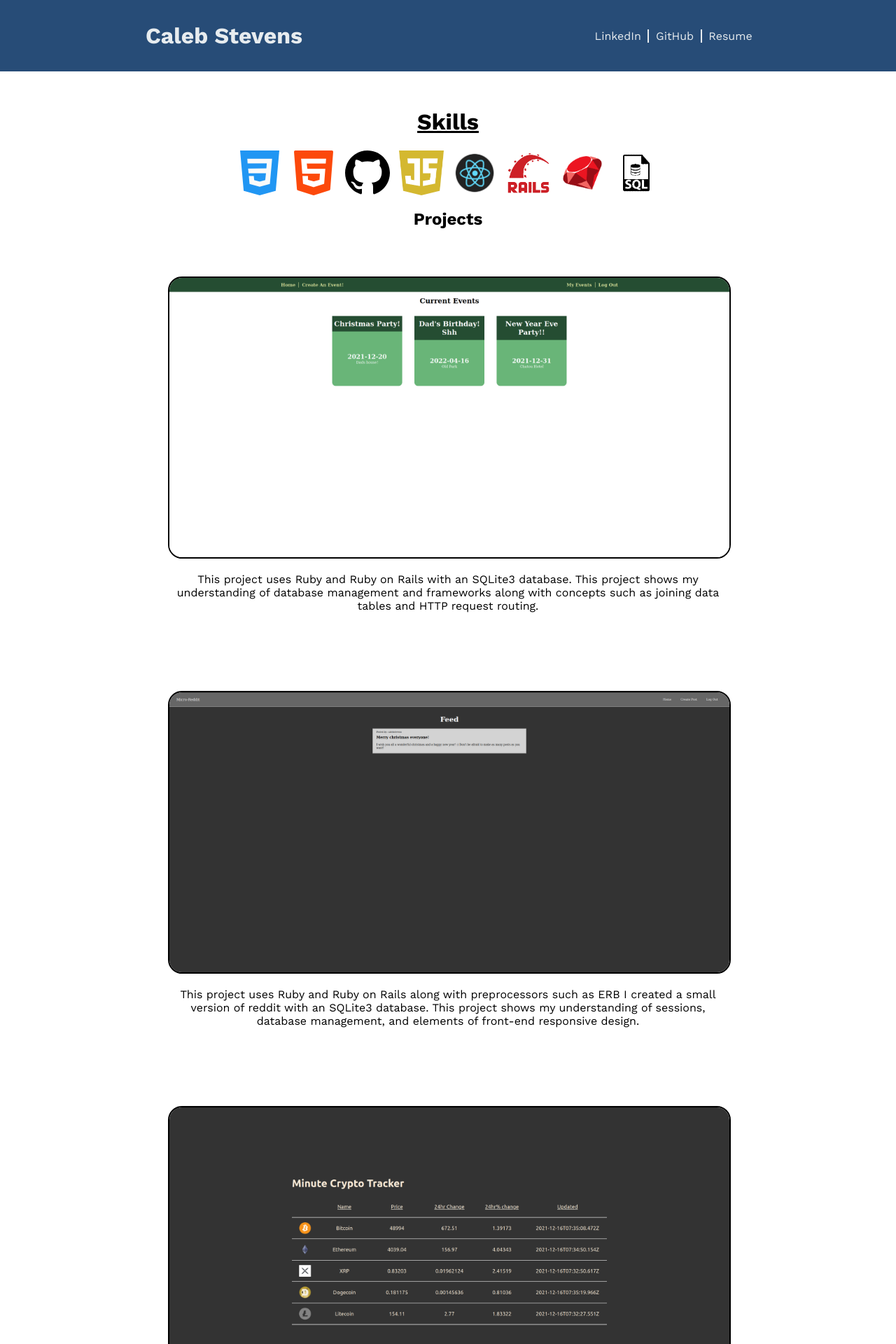
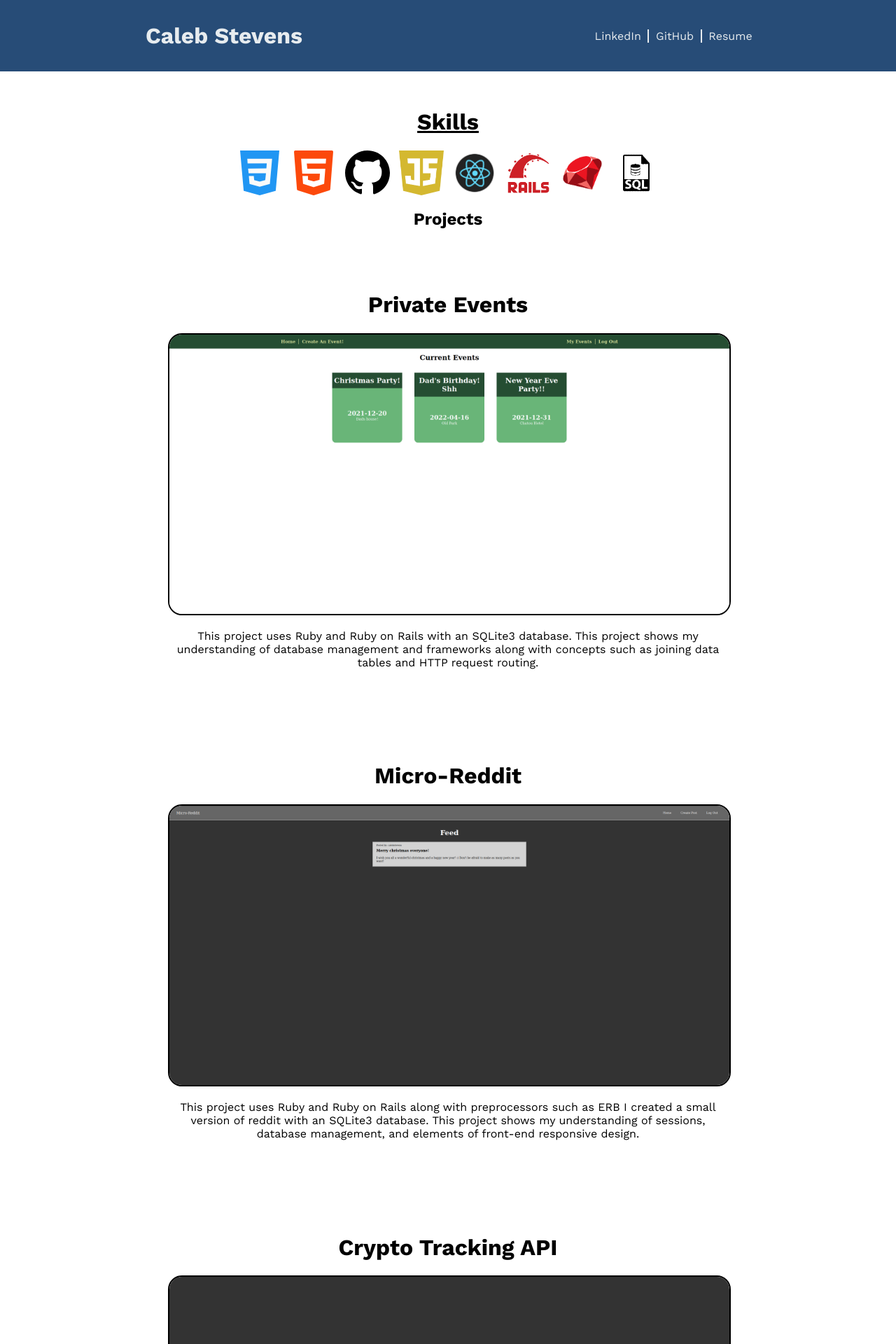
Before and after one commit to CalebJamesStevens/calebstevens, a React (Create React App) app: page / in a window 1280 px wide. Shown: the top 1920 px of the page at 70% size. Built offline with nearby package versions, Linux system fonts and the light colour scheme.

Commit message:
add titles to projects

```diff
--- a/src/components/Projects.js
+++ b/src/components/Projects.js
@@ -32,6 +32,7 @@ const Projects = () => {
                 <h2 className="projects-title">Projects</h2>
                 <div className="project-cards-container">
                     <div className="project-card">
+                        <h1>Private Events</h1>
                         <a href="https://private-events-by-caleb.herokuapp.com">
                             <img className="project-card-image" src={privateEventsThumbnail}/>
                         </a>
@@ -44,6 +45,7 @@ const Projects = () => {
                     </div>
 
                     <div className="project-card">
+                        <h1>Micro-Reddit</h1>
                         <a href="https://my-micro-reddit.herokuapp.com/">
                             <img className="project-card-image" src={microRedditThumbnail}/>
                         </a>
@@ -58,6 +60,7 @@ const Projects = () => {
                     </div>
 
                     <div className="project-card">
+                        <h1>Crypto Tracking API</h1>
                         <a href="https://calebjamesstevens.github.io/crypto-api/">
                             <img className="project-card-image" src={cryptoAPIThumbnail}/>
                         </a>
```
